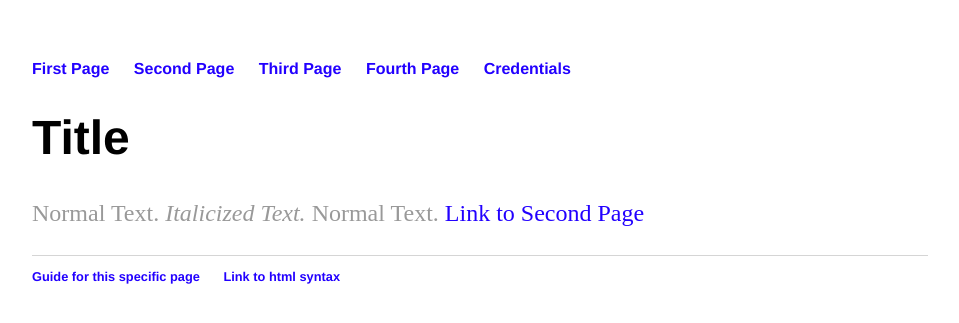
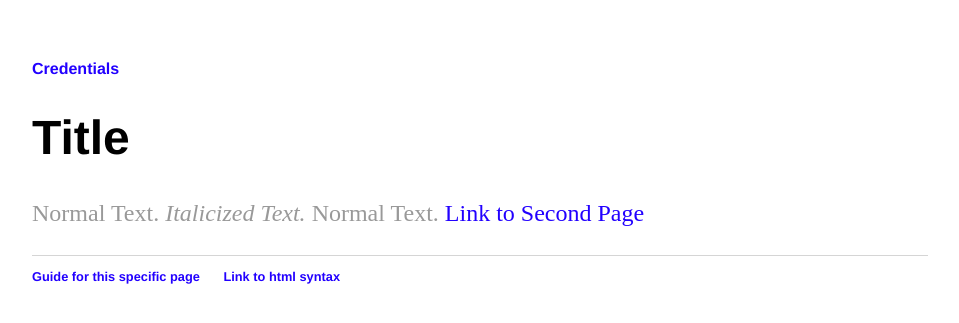
Before and after one commit to ShadowHazel/ShadowHazel.github.io, a Jekyll site: the page built from index.html, in a window 1280 px wide. Shown: the top 323 px of the page, without its empty margins (160-1119 px from the left). Built offline with Jekyll 4.4.1, drawn with Linux system fonts in a browser that asks for light colours.

Commit message:
Update default.html

```diff
--- a/_layouts/default.html
+++ b/_layouts/default.html
@@ -7,10 +7,10 @@
 		<body>
 			<nav>
 	    		<ul>
-	        		<li><a href="/">First Page</a></li>
+	        		<!--<li><a href="/">First Page</a></li>
 		        	<li><a href="/about">Second Page</a></li>
 	        		<li><a href="/cv">Third Page</a></li>
-	        		<li><a href="/blog">Fourth Page</a></li>
+	        		<li><a href="/blog">Fourth Page</a></li>-->
 				<li><a href="/cred">Credentials</a></li>
 	    		</ul>
 			</nav>
```
